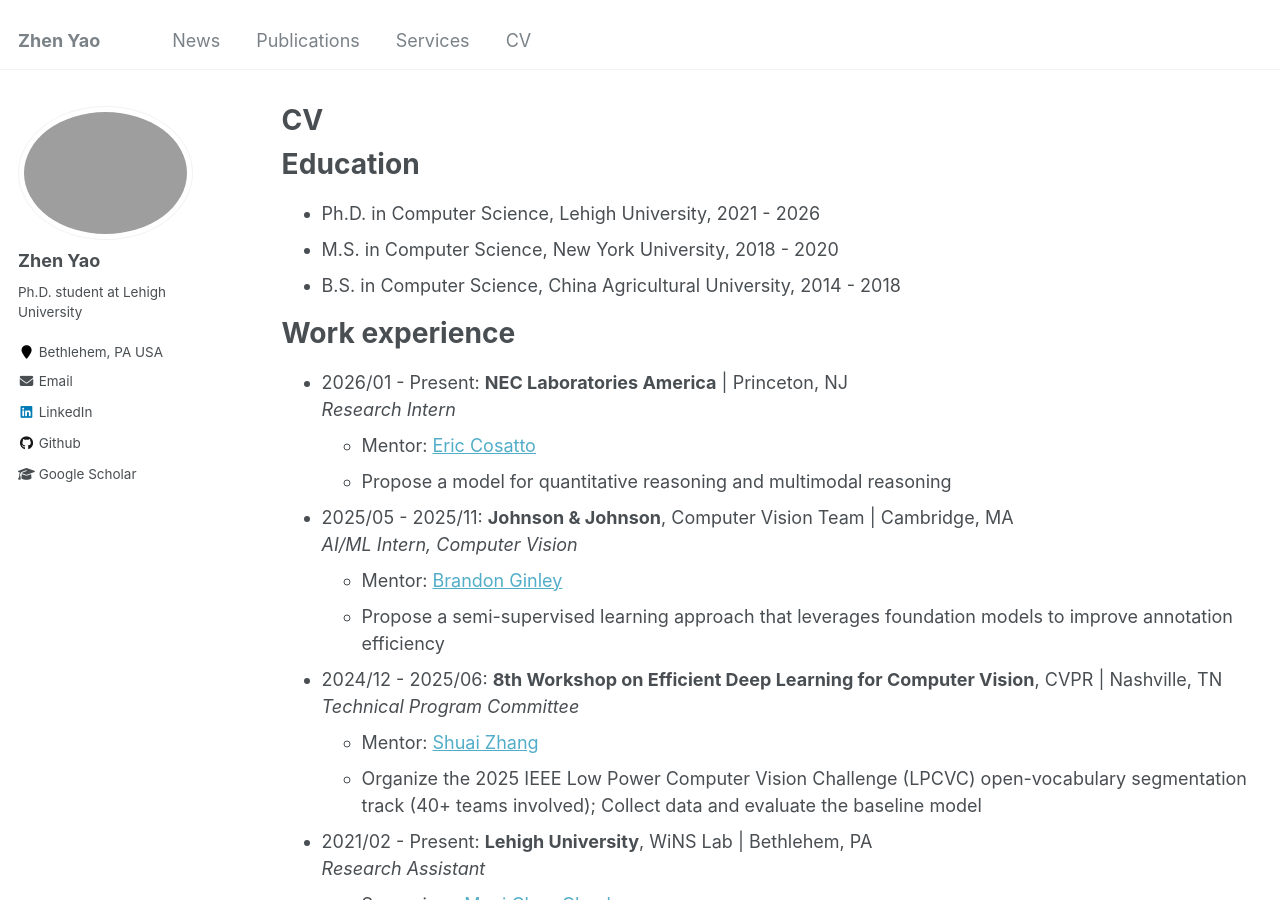
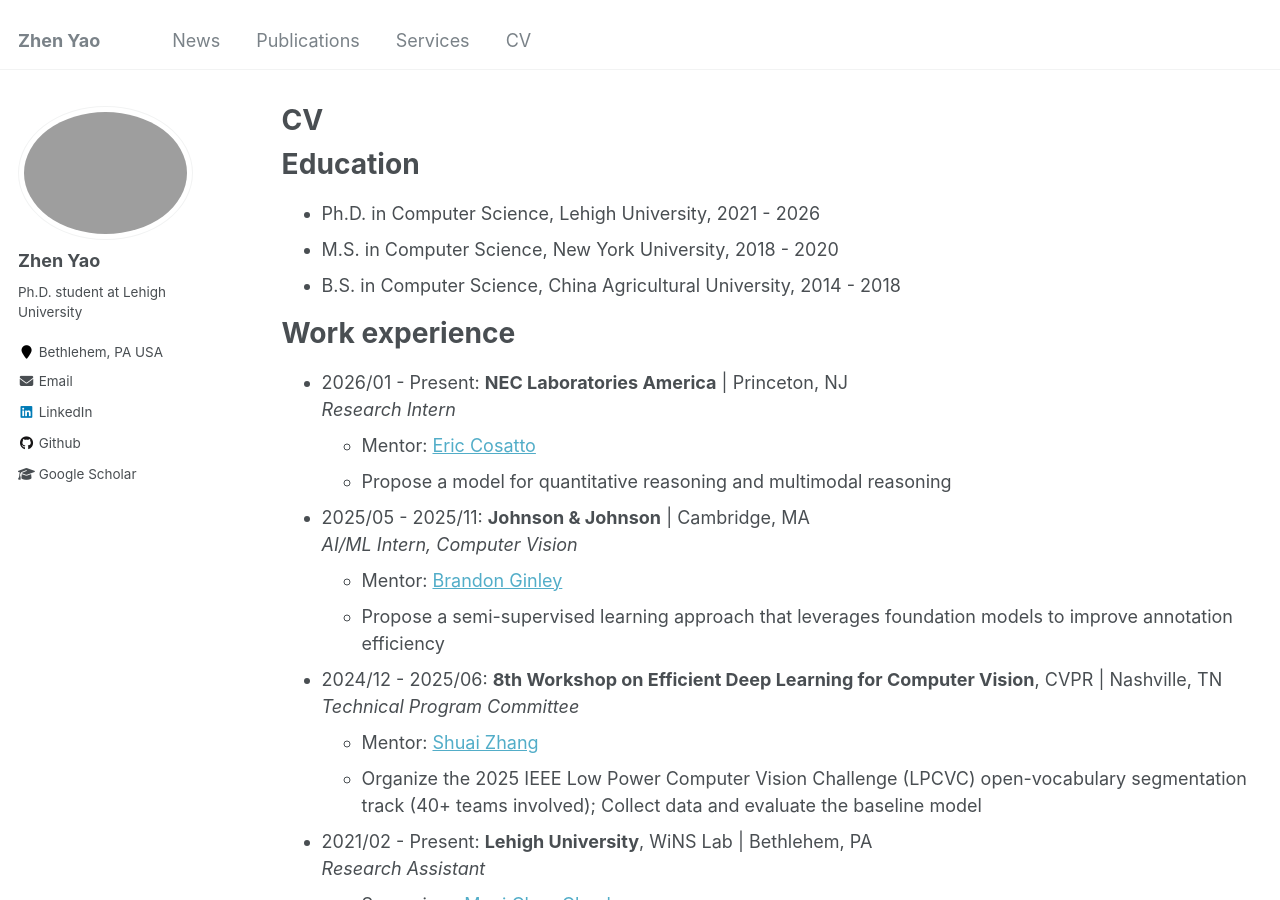
Before and after one commit to zyaocoder/zyaocoder.github.io, a Jekyll site: the page built from _pages/cv.md, in a window 1280 px wide and 900 px high. Built offline with Jekyll 4.4.1, drawn with Linux system fonts in a browser that asks for light colours.

Commit message:
Update cv.md

```diff
--- a/_pages/cv.md
+++ b/_pages/cv.md
@@ -22,7 +22,7 @@
   * Mentor: [Eric Cosatto](https://scholar.google.com/citations?user=CBzRa74AAAAJ&hl=en)
   * Propose a model for quantitative reasoning and multimodal reasoning
 
-* 2025/05 - 2025/11: **Johnson & Johnson**, Computer Vision Team | Cambridge, MA <br>
+* 2025/05 - 2025/11: **Johnson & Johnson** | Cambridge, MA <br>
   *AI/ML Intern, Computer Vision*
   * Mentor: [Brandon Ginley](https://scholar.google.com/citations?user=UDz46zwAAAAJ&hl=en)
   * Propose a semi-supervised learning approach that leverages foundation models to improve annotation efficiency
```
